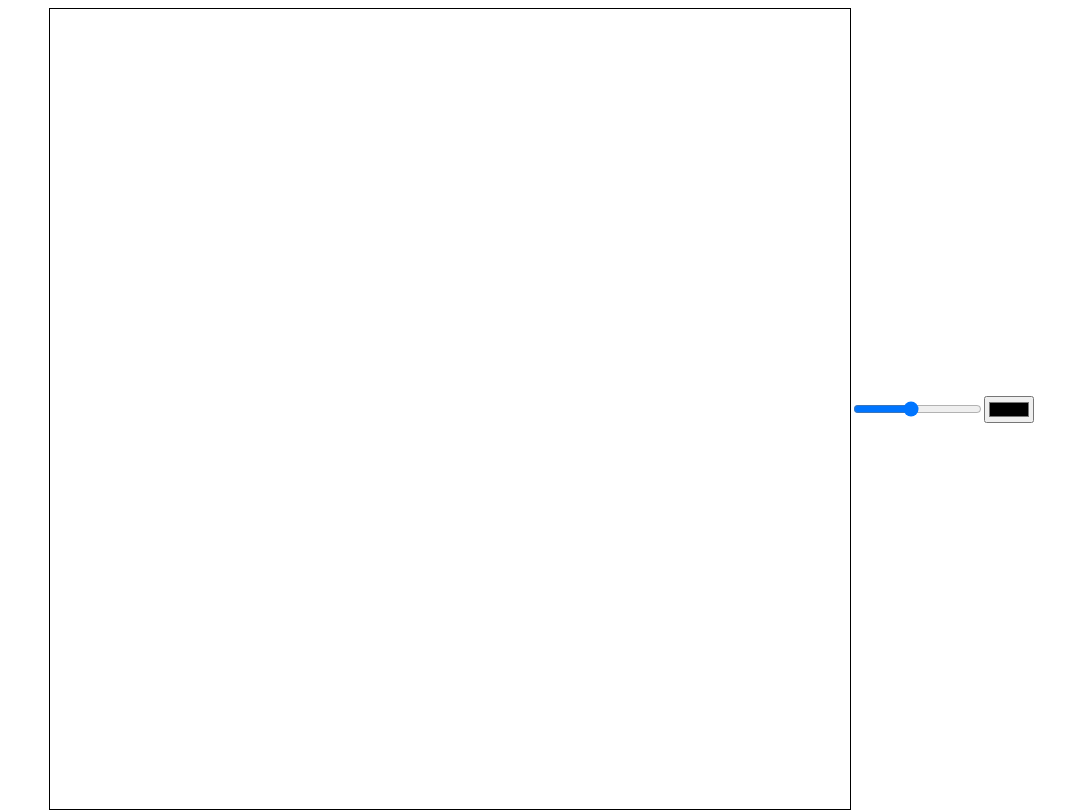
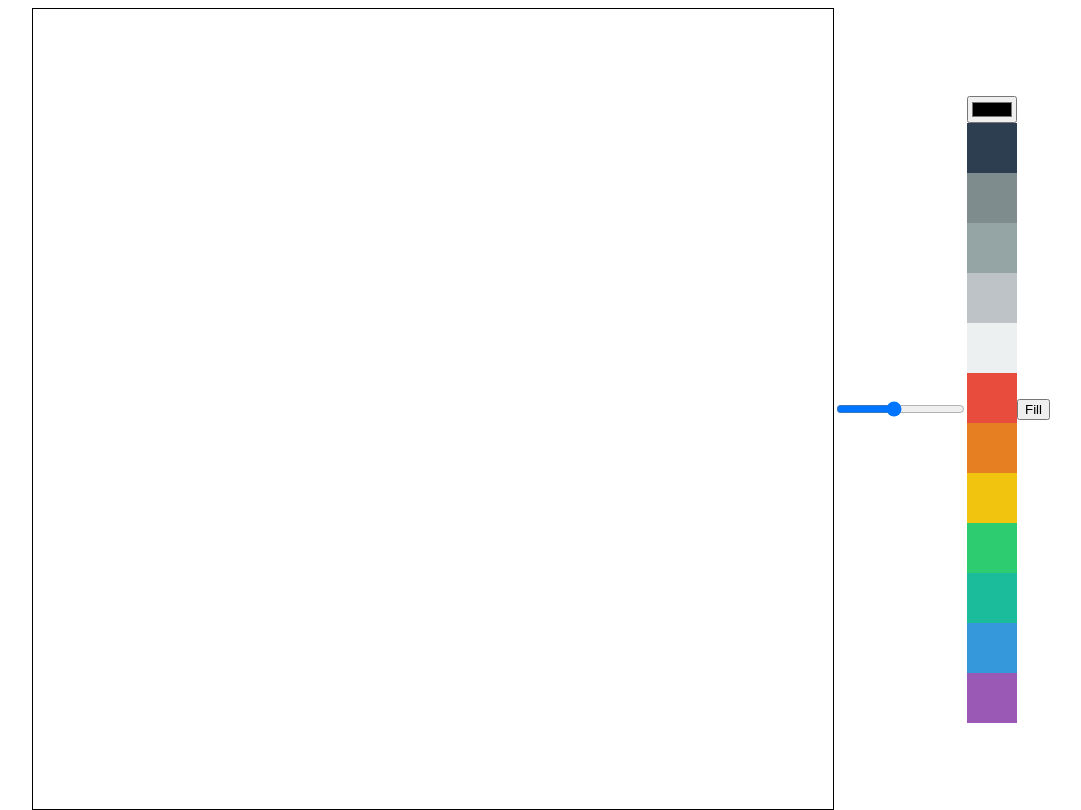
Before and after one commit to M1nJun/MemeMaker, a plain HTML site: page index.html in a window 1280 px wide. Shown: the whole page, without its empty margins (99-1180 px from the left). Drawn offline with Linux system fonts and the light colour scheme.

Commit message:
Added a color pallette that the user can easily choose from and added a draw/fill mode button

```diff
--- a/app.js
+++ b/app.js
@@ -1,3 +1,8 @@
+const modeBtn = document.getElementById("mode-btn");
+//HTML collection into an Array
+const colorOptions = Array.from(
+  document.getElementsByClassName("color-option")
+);
 const color = document.getElementById("color");
 const lineWidth = document.getElementById("line-width");
 const canvas = document.querySelector("canvas");
@@ -8,6 +13,7 @@ canvas.width = 800;
 canvas.height = 800;
 ctx.lineWidth = lineWidth.value;
 let isPainting = false;
+let isFilling = false;
 
 function onMove(event) {
   if (isPainting) {
@@ -35,10 +41,38 @@ function onColorChange(event) {
   ctx.fillStyle = event.target.value;
 }
 
+function onColorClick(event) {
+  const colorValue = event.target.dataset.color;
+  ctx.strokeStyle = colorValue;
+  ctx.fillStyle = colorValue;
+  color.value = colorValue;
+}
+
+function onModeClick() {
+  if (isFilling) {
+    isFilling = false;
+    modeBtn.innerText = "Fill";
+  } else {
+    isFilling = true;
+    modeBtn.innerText = "Draw";
+  }
+}
+
+function onCanvasClick() {
+  if (isFilling) {
+    ctx.fillRect(0, 0, 800, 800);
+  }
+}
+
 canvas.addEventListener("mousemove", onMove);
 canvas.addEventListener("mousedown", startPainting);
 canvas.addEventListener("mouseup", cancelPainting);
 canvas.addEventListener("mouseleave", cancelPainting);
+canvas.addEventListener("click", onCanvasClick());
 
 lineWidth.addEventListener("change", onLineWidthChange);
 color.addEventListener("change", onColorChange);
+
+colorOptions.forEach((color) => color.addEventListener("click", onColorClick));
+
+modeBtn.addEventListener("click", onModeClick);
--- a/index.html
+++ b/index.html
@@ -10,7 +10,70 @@
   <body>
     <canvas></canvas>
     <input id="line-width" type="range" min="1" max="10" value="5" step="0.5" />
-    <input type="color" id="color" />
+    <div>
+      <input type="color" id="color" />
+      <div
+        class="color-option"
+        style="background-color: #2c3e50"
+        data-color="#2c3e50"
+      ></div>
+      <div
+        class="color-option"
+        style="background-color: #7f8c8d"
+        data-color="#7f8c8d"
+      ></div>
+      <div
+        class="color-option"
+        style="background-color: #95a5a6"
+        data-color="#95a5a6"
+      ></div>
+      <div
+        class="color-option"
+        style="background-color: #bdc3c7"
+        data-color="#bdc3c7"
+      ></div>
+      <div
+        class="color-option"
+        style="background-color: #ecf0f1"
+        data-color="#ecf0f1"
+      ></div>
+      <div
+        class="color-option"
+        style="background-color: #e74c3c"
+        data-color="#e74c3c"
+      ></div>
+      <div
+        class="color-option"
+        style="background-color: #e67e22"
+        data-color="#e67e22"
+      ></div>
+      <div
+        class="color-option"
+        style="background-color: #f1c40f"
+        data-color="#f1c40f"
+      ></div>
+      <div
+        class="color-option"
+        style="background-color: #2ecc71"
+        data-color="#2ecc71"
+      ></div>
+      <div
+        class="color-option"
+        style="background-color: #1abc9c"
+        data-color="#1abc9c"
+      ></div>
+      <div
+        class="color-option"
+        style="background-color: #3498db"
+        data-color="#3498db"
+      ></div>
+      <div
+        class="color-option"
+        style="background-color: #9b59b6"
+        data-color="#9b59b6"
+      ></div>
+    </div>
+    <button id="mode-btn">Fill</button>
     <script src="app.js"></script>
   </body>
 </html>
--- a/styles.css
+++ b/styles.css
@@ -9,3 +9,9 @@ body {
   justify-content: center;
   align-items: center;
 }
+
+.color-option {
+  width: 50px;
+  height: 50px;
+  cursor: pointer;
+}
```
